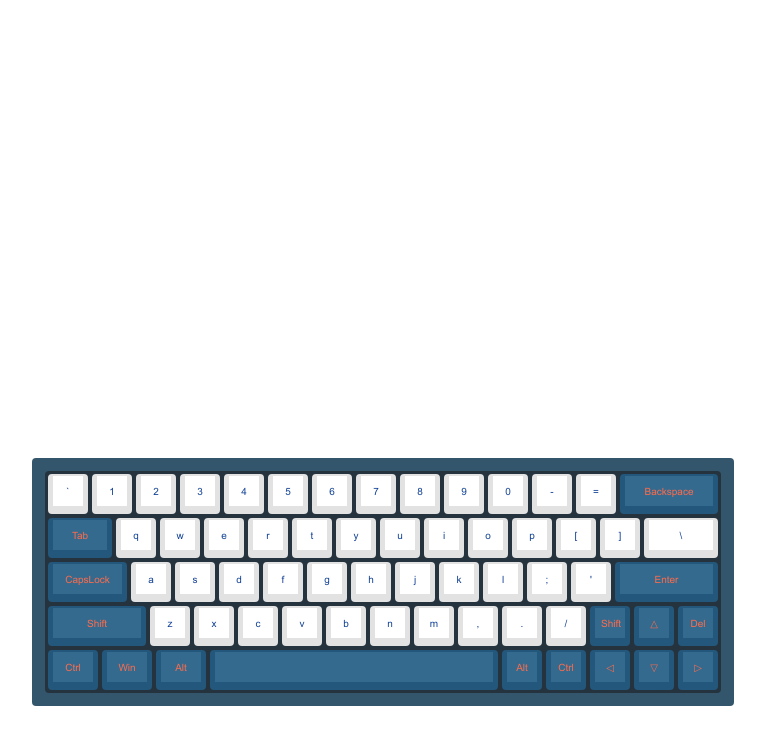
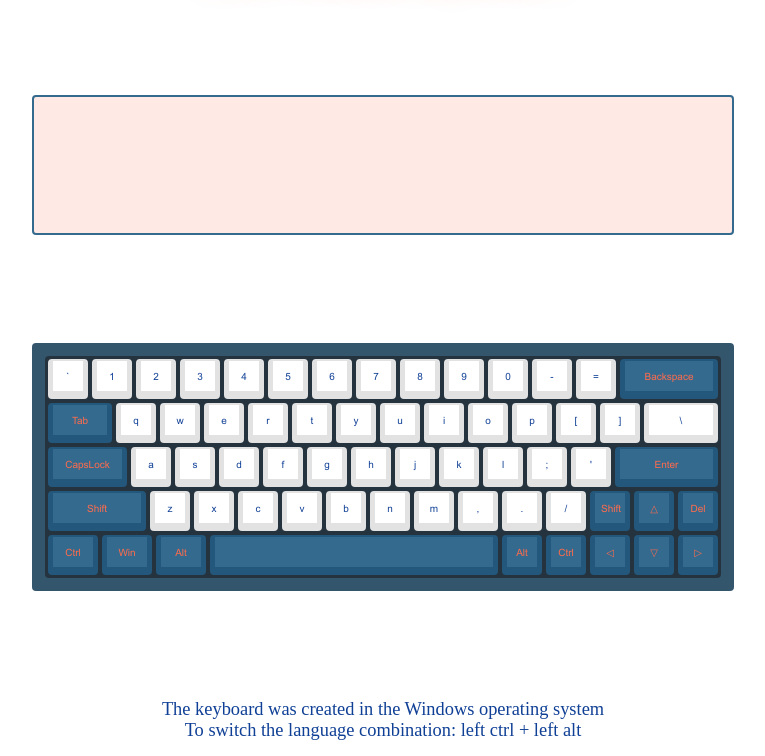
Before and after one commit to Slava-Shchipunov/virtual-keyboard, a website with bundled scripts: page virtual_keyboard/index.html in a window 1280 px wide. Shown: the part 74-830 px from the top of the page, without its empty margins (257-1022 px from the left). Before the commit the page ends 800 px from the top, so only its background shows below. Built offline with nearby package versions, Linux system fonts and the light colour scheme.

Commit message:
feat: add pageGenerator function and styles to all elements at page

```diff
--- a/virtual_keyboard/index.js
+++ b/virtual_keyboard/index.js
@@ -29,6 +29,41 @@ function langChanger() {
   }
 }
 
+function pageGenerator() {
+  const bodyWrapper = document.createElement('div');
+  body.append(bodyWrapper);
+  bodyWrapper.classList.add('body__wrapper');
+
+  const title = document.createElement('h1');
+  bodyWrapper.append(title);
+  title.textContent = 'RSS Virtual Keyboard';
+  title.classList.add('title');
+
+  const textarea = document.createElement('textarea');
+  bodyWrapper.append(textarea);
+  textarea.classList.add('textarea');
+
+  const info = document.createElement('div');
+  bodyWrapper.append(info);
+  info.classList.add('info');
+
+  const infoOS = document.createElement('span');
+  info.append(infoOS);
+  infoOS.textContent = 'The keyboard was created in the Windows operating system';
+  infoOS.classList.add('info');
+
+  const infoLangChange = document.createElement('span');
+  info.append(infoLangChange);
+  infoLangChange.textContent = 'To switch the language combination: left ctrl + left alt';
+  infoLangChange.classList.add('info');
+
+  const pageElements = [bodyWrapper, title, textarea, infoOS, infoLangChange];
+
+  return pageElements;
+}
+
+const [, , textarea] = pageGenerator();
+
 class Keyboard {
   constructor(name) {
     this.name = name;
@@ -59,7 +94,7 @@ class Keyboard {
 
 const newKeyboard = new Keyboard();
 newKeyboard.create();
-body.append(newKeyboard.main);
+textarea.after(newKeyboard.main);
 
 function activeBtnHighlights(attribute) {
   const element = document.querySelector(`[data-key-name=${attribute}]`);
--- a/virtual_keyboard/scss/_variables.scss
+++ b/virtual_keyboard/scss/_variables.scss
@@ -9,5 +9,6 @@ $key-border2: #be563e;
 $key-border3: #24577c;
 
 $fz1: 10px;
+$fz2: 36px;
 
 $lh1: 1.3;
--- a/virtual_keyboard/scss/style.scss
+++ b/virtual_keyboard/scss/style.scss
@@ -11,18 +11,71 @@
     font-family: inherit;
 }
 
+.body__wrapper {
+    display: flex;
+    flex-direction: column;
+    justify-content: space-between;
+    height: 100vh;
+    gap: 15px;
+    padding: 15px;
+}
+
+.title {
+    font-size: $fz2;
+    line-height: $lh1;
+    color: $char-color-blue;
+    text-shadow: $key-top2 0px 0px 30px;
+    margin: 0 auto;
+}
+
+.textarea {
+    display: block;
+    border: 2px solid $key-top3;
+    border-radius: 4px;
+    background: rgba(255, 108, 75, 0.15);
+    outline: none;
+    box-sizing: border-box;
+    padding: 3px 18px;
+    max-width: 702px;
+    width: 100%;
+    height: 140px;
+    min-height: 100px;
+    margin-bottom: 30px;
+    resize: none;
+    margin: 0 auto;
+}
+
+textarea::-webkit-scrollbar-thumb {
+    background-color: rgba(255, 108, 75, 0.5);
+    border-radius: 10px;
+    outline: none;
+}
+
+textarea::-webkit-scrollbar {
+    width: 1em;
+}
+
+textarea::-webkit-scrollbar-track {
+    box-shadow: inset 0 0 15px rgba(255, 108, 75, 0.3);
+}
+
+.info {
+    display: block;
+    margin: 0 auto;
+    text-align: center;
+    color: $char-color-blue;
+    font-size: 1.15rem;
+}
+
 .keyboard {
-    position: fixed;
-    bottom: 20px;
-    left: calc((100vw - 702px) / 2);
     padding: 13px;
     background-color: $board-base-color;
     width: fit-content;
     border-radius: 4px;
-    margin: 0 auto;
     font-family: Arial, sans-serif;
     font-style: normal;
     font-weight: 400;
+    margin: 0 auto;
 }
 
 .keyboard__wrapper {
@@ -123,11 +176,6 @@
 }
 
 .active-button {
-    /* background-color: $key-border1;
-    border-top: solid 2px gray;
-    border-left: solid 5px gray;
-    border-right: solid 5px gray;
-    border-bottom: solid 8px gray; */
     background-color: $key-top2;
     border-top: solid 2px $key-border2;
     border-left: solid 5px $key-border2;
@@ -135,17 +183,3 @@
     border-bottom: solid 8px $key-border2;
     color: $char-color-blue;
 }
-
-/* .active-button[data-key-name="CapsLock"],
-.active-button[data-key-name="Enter"],
-.active-button[data-key-name="Space"],
-.active-button[data-key-name="ArrowUp"],
-.active-button[data-key-name="ArrowLeft"],
-.active-button[data-key-name="ArrowDown"],
-.active-button[data-key-name="ArrowRight"] {
-    background-color: $key-top2;
-    border-top: solid 2px $key-border2;
-    border-left: solid 5px $key-border2;
-    border-right: solid 5px $key-border2;
-    border-bottom: solid 8px $key-border2;
-} */
```
Also changed, not shown: virtual_keyboard/style.css.
